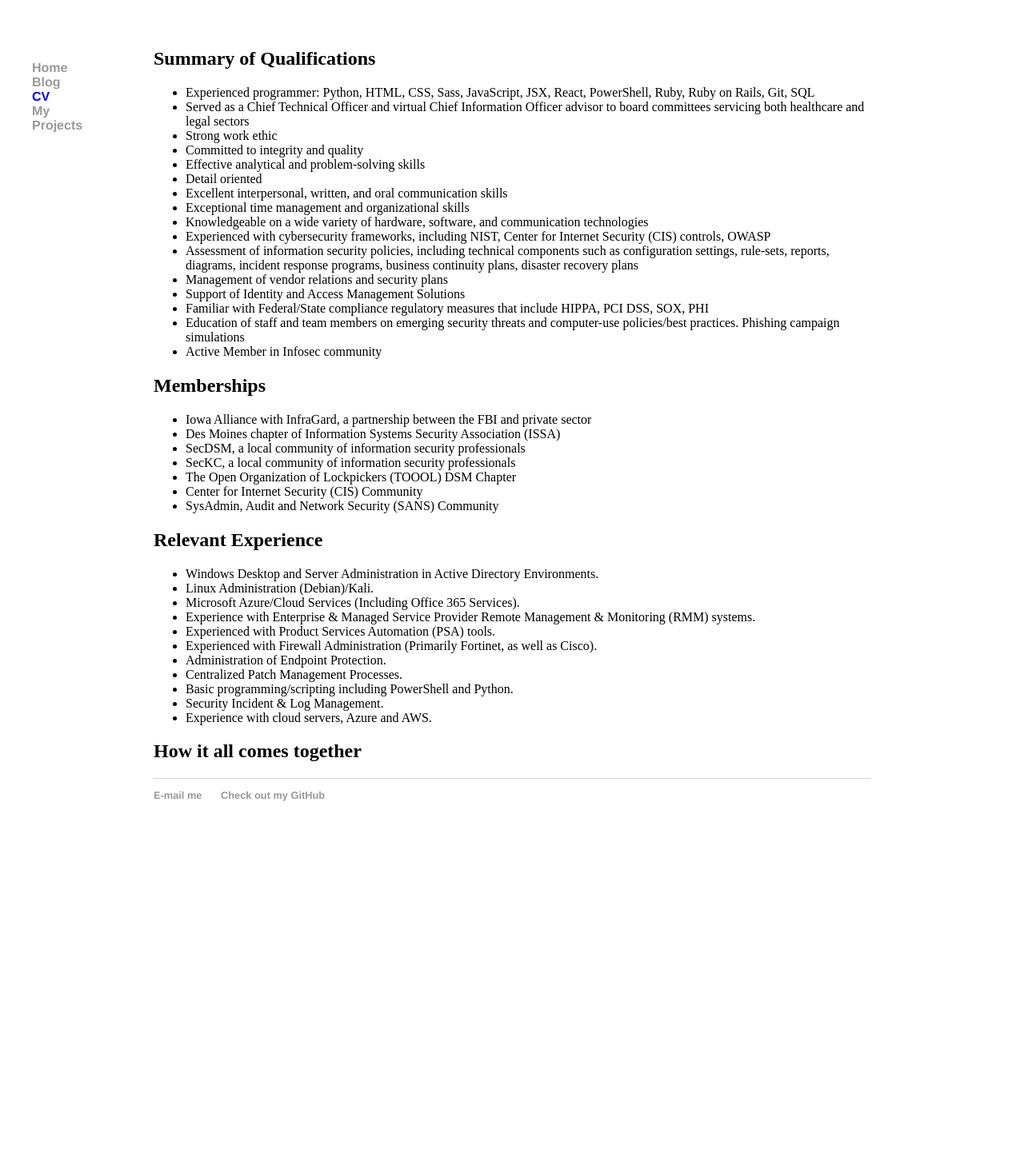
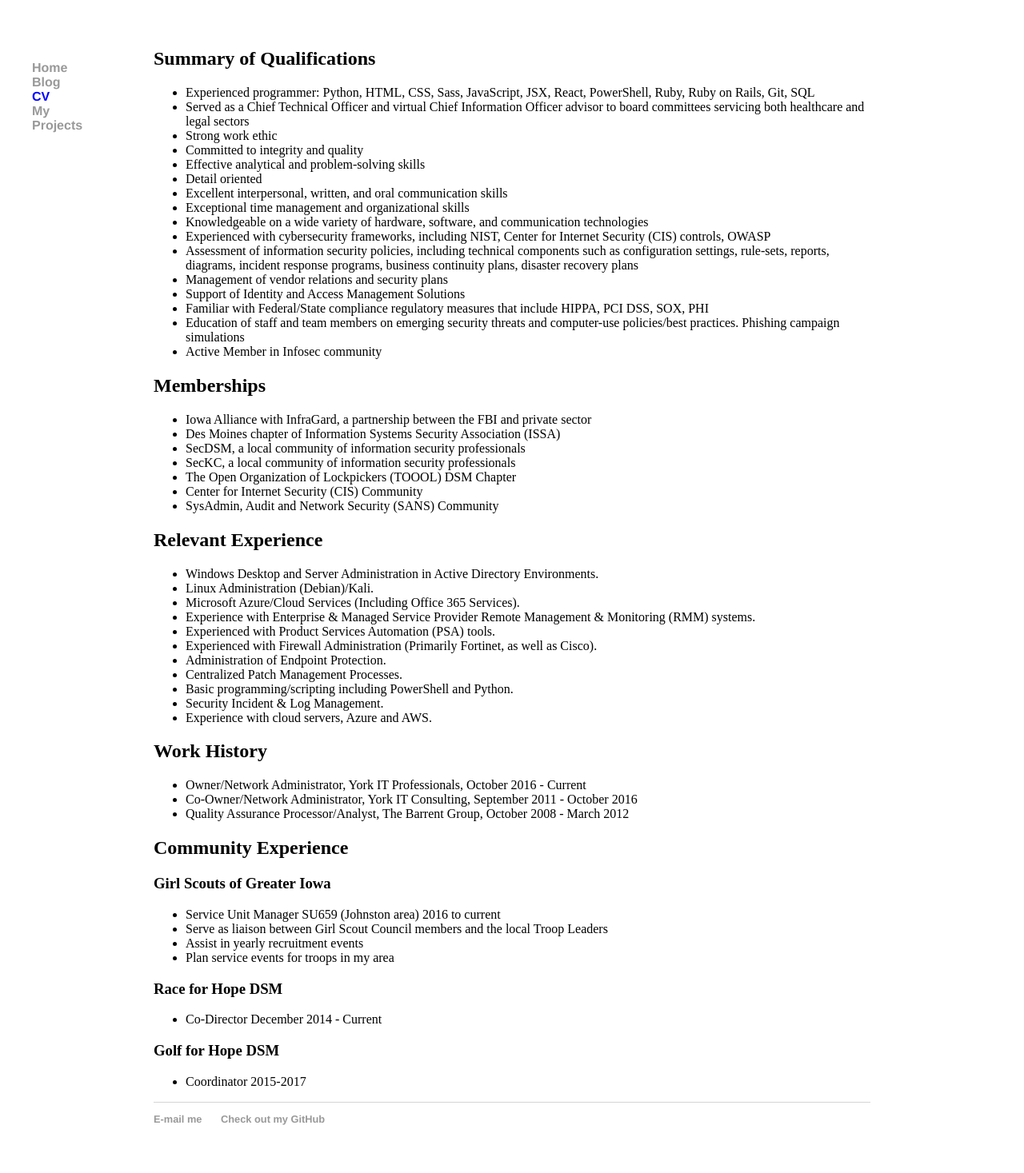
Before and after one commit to RocketGeek42/rocketgeek.github.io, a Jekyll site: the page built from cv/index.html, in a window 1280 px wide. Shown: the whole page at 80% size. Built offline with Jekyll 4.4.1, drawn with Linux system fonts in a browser that asks for light colours; before the commit the page ends 1062 px from its top, so only the background shows below that.

Commit message:
Update index.html
added rest of sections to CV

```diff
--- a/cv/index.html
+++ b/cv/index.html
@@ -52,5 +52,28 @@ title: Jen York CV
     </ul>
 </div>
 <div class="history">
-    <h2>How it all comes together</h2>
+    <h2>Work History</h2>
+    <ul>
+        <li>Owner/Network Administrator, York IT Professionals, October 2016 - Current</li>
+        <li>Co-Owner/Network Administrator, York IT Consulting, September 2011 - October 2016</li>
+        <li>Quality Assurance Processor/Analyst, The Barrent Group, October 2008 - March 2012</li>
+    </ul>
 </div>
+<div class="community">
+    <h2>Community Experience</h2>
+        <h3>Girl Scouts of Greater Iowa</h3>
+        <ul>
+            <li>Service Unit Manager SU659 (Johnston area) 2016 to current</li>
+            <li>Serve as liaison between Girl Scout Council members and the local Troop Leaders</li>
+            <li>Assist in yearly recruitment events</li>
+            <li>Plan service events for troops in my area</li>
+        </ul>
+        <h3>Race for Hope DSM</h3>
+        <ul>
+            <li>Co-Director December 2014 - Current</li>
+        </ul>
+        <h3>Golf for Hope DSM</h3>
+        <ul>
+            <li>Coordinator 2015-2017</li>
+        </ul>
+</div>
```
